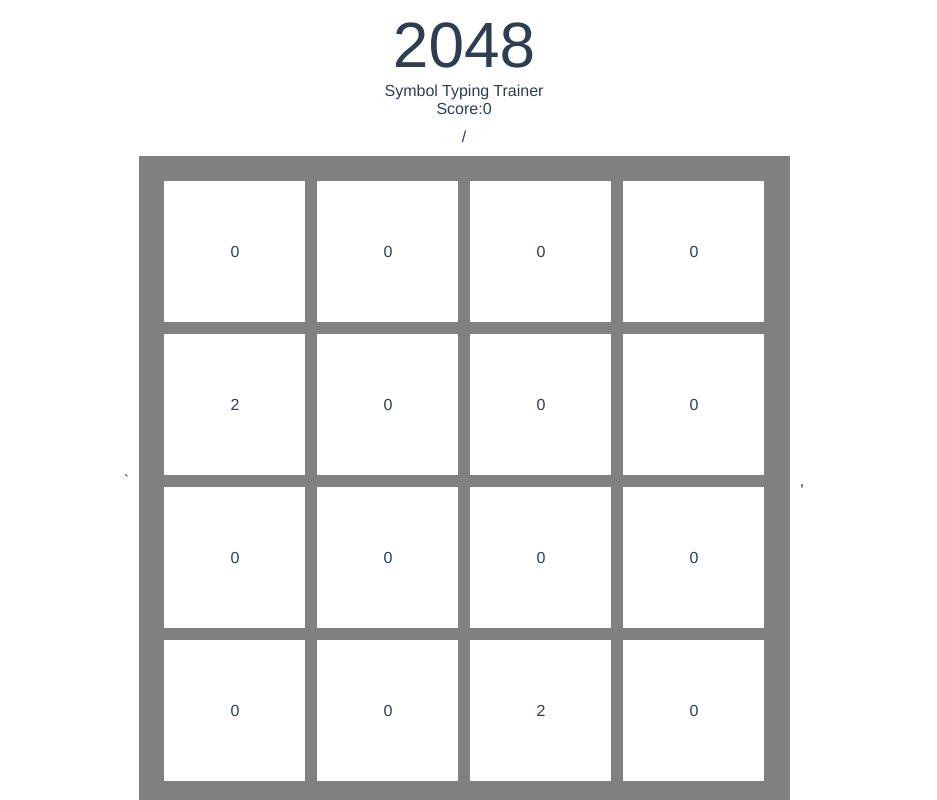
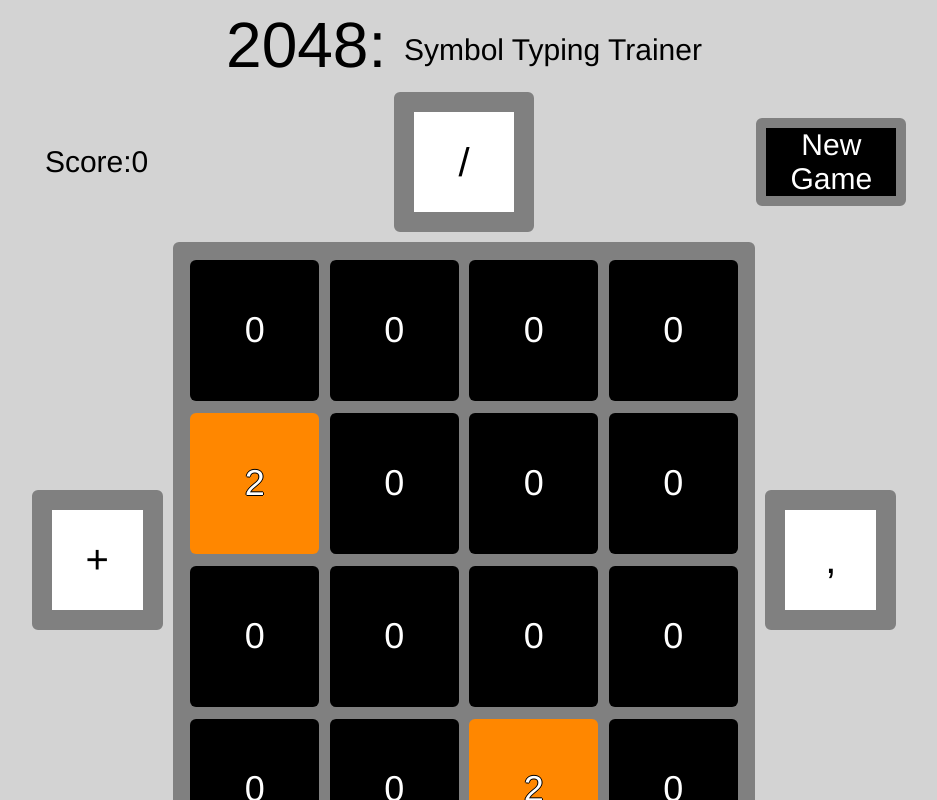
Before and after one commit to LaikaFusion/2048typetrainer, a Vue app: page / in a window 1280 px wide. Shown: the top 800 px of the page, without its empty margins (176-1113 px from the left). Built offline with nearby package versions, Linux system fonts and the light colour scheme.

Commit message:
everything up until modals

```diff
--- a/package.json
+++ b/package.json
@@ -8,7 +8,8 @@
     "lint": "vue-cli-service lint"
   },
   "dependencies": {
-    "vue": "^2.5.17"
+    "vue": "^2.5.17",
+    "vue-js-modal": "^1.3.26"
   },
   "devDependencies": {
     "@vue/cli-plugin-babel": "^3.0.5",
--- a/src/App.vue
+++ b/src/App.vue
@@ -1,8 +1,7 @@
 <template>
   <div id="app">
     <Title/>
-    Score:{{score}}
-    <Gameboard :winVal=winVal :selectedKeys=selectedKeys :grid=grid :gridsize=gridsize />
+    <Gameboard @newgame="newGame" :score=score :winPow=winPow :pieceVal=pieceVal :selectedKeys=selectedKeys :grid=grid :gridsize=gridsize />
   </div>
 </template>
 
@@ -22,7 +21,7 @@ export default {
       grid: [],
       direction: "",
       score: 0,
-      winVal: 2048,
+      winPow: 11,
       pieceVal: 2,
       gameOver: false,
       validKeys: "|`~-_=+{[]};:',<>/\\".split(''),
@@ -51,6 +50,8 @@ export default {
       this.direction = "";
       this.score = 0;
       this.gameOver = false;
+      this.validKeys= "|`~-_=+{[]};:',<>/\\".split(''),
+      this.selectedKeys=[];
       this.selectKeys();
       this.generateRandomSpot();
       this.generateRandomSpot();
@@ -62,11 +63,11 @@ export default {
         .filter(Number);
       const randomItem =
         emptySpots[Math.floor(Math.random() * emptySpots.length)];
-      this.grid[randomItem] = Math.random() < 0.9 ? this.pieceVal : (this.pieceVal * 2);
+      this.grid[randomItem] = Math.random() < 0.9 ? 1 : 2;
       }
 
     },
-    movement: function() {
+    movement: function(key) {
       let newArray = []
       if(this.direction==="left"||this.direction==="right"){for (let i = 0; i < (this.gridsize); i++) {
 
@@ -103,6 +104,8 @@ export default {
       if(this.grid.toString() !== newArray.toString()){
         this.grid = newArray;
         this.generateRandomSpot();
+        this.selectKeys(key)
+
       }
 
       this.gameEndCheck()
@@ -111,10 +114,12 @@ export default {
       if(!this.containsZeros() && !this.containsMatchs()){
         this.gameOver = true;
         console.log("Lose");
+        return;
       }
-      if(this.grid.includes(2048)){
+      if(this.grid.includes(this.winPow)){
         this.gameOver = true;
         console.log("Win")
+        return;
       }
     },
     containsZeros: function(){
@@ -151,11 +156,11 @@ export default {
     }while(movesLeft)
     rowArr.forEach((e,i)=>{
       if(i!==0){
-        if(rowArr[i-1]===e){
-          rowArr[i - 1] += e;
+        if(rowArr[i-1]===e&&e!==0){
+          rowArr[i - 1] += 1;
           rowArr.splice(i,1)
           rowArr.push(0)
-          this.score +=e
+          this.score +=Math.pow(2,e)*(.5*this.pieceVal)
         }
       }
     })
@@ -168,35 +173,47 @@ export default {
   },
   mounted() {
     window.addEventListener("keydown", e => {
-      if(e.key===this.selectedKeys[0]){
+      // if(e.key===this.selectedKeys[0]){
+      //   this.direction = "up";
+      // }
+      // else if (e.key===this.selectedKeys[1]){
+      //   this.direction = "down";
+      // }
+      // else if (e.key ===this.selectedKeys[2]){
+      //   this.direction = "right";
+      // }
+      // else if (e.key === this.selectedKeys[3]){
+      //   this.direction = "left";
+      // }
+            if(e.key==="w"){
         this.direction = "up";
       }
-      else if (e.key===this.selectedKeys[1]){
+      else if (e.key==="s"){
         this.direction = "down";
       }
-      else if (e.key ===this.selectedKeys[2]){
+      else if (e.key ==="d"){
         this.direction = "right";
       }
-      else if (e.key === this.selectedKeys[3]){
+      else if (e.key === "a"){
         this.direction = "left";
       }
       else{
         return;
       }
-      console.log(this.selectedKeys);
-      this.movement()
-      this.selectKeys(e.key)
+      this.movement(e.key)
     });
   },
 };
 </script>
 
 <style>
+html{
+  background-color:lightgray;
+}
 #app {
   font-family: "Avenir", Helvetica, Arial, sans-serif;
   -webkit-font-smoothing: antialiased;
   -moz-osx-font-smoothing: grayscale;
   text-align: center;
-  color: #2c3e50;
 }
 </style>
--- a/src/components/Gameboard.vue
+++ b/src/components/Gameboard.vue
@@ -1,19 +1,23 @@
 <template>
 <div class="gameArea">
-  <div class="topRow">
+  <div class="row">
+    <div class="score">Score:{{score}}</div>
     <div class="keyStyle">{{selectedKeys[0]}}</div>
+    <div v-on:click="$emit('newgame')" class="newGameButton">New Game</div>
   </div>
-  <div class= "middleRow">
-    <div class="keyStyle">{{selectedKeys[1]}}</div>
+  <div class= "row">
+    <div class="keyStyle">{{selectedKeys[3]}}</div>
     <div :style="style" class="gameboard">
       <div v-for="(cell,index) in grid" :key=index>
-        <Tile  v-bind:number=cell />
+        <Tile :pieceVal=pieceVal :winPow=winPow v-bind:number=cell />
       </div>
     </div>
     <div class="keyStyle">{{selectedKeys[2]}}</div>
   </div>
-   <div class="bottomRow">
-    <div class="keyStyle">{{selectedKeys[3]}}</div>
+   <div class="row">
+     <div class="hiddenDiv"> </div>
+    <div class="keyStyle">{{selectedKeys[1]}}</div>
+    <div class="hiddenDiv"> </div>
   </div>
 </div>
 
@@ -33,7 +37,9 @@ export default {
     gridsize: Number,
     grid: Array,
     selectedKeys: Array,
-    winVal:Number
+    winPow:Number,
+    pieceVal:Number,
+    score:Number
   },
   computed: {
     style() {
@@ -55,13 +61,43 @@ export default {
   width: 600px;
   grid-gap: 2%;
   padding: 2%;
+  border-radius: 6px;
 }
-.middleRow{
+.row{
+  display: flex;
+  justify-content: space-between;
+  align-items: center;
+  width: 70%;
+  margin: auto;
+
+}
+.keyStyle{
+  margin: 10px;
+  font-size: 40px;
+  background-color: white;
+  width: 100px;
+  height: 100px;
   display: flex;
   justify-content: center;
   align-items: center;
+  border: 20px grey solid;
+  border-radius: 6px;
 }
-.keyStyle{
-  margin: 10px;
+.score{
+  width: 150px;
+  font-size: 30px;
+}
+.newGameButton{
+  font-size:30px;
+  background-color: black;
+  width: 150px;
+  border: 10px grey solid;
+  border-radius: 6px;
+  color:white;
+  box-sizing: border-box;
+  cursor: pointer;
+}
+.hiddenDiv{
+  width:150px
 }
 </style>
--- a/src/components/Tile.vue
+++ b/src/components/Tile.vue
@@ -1,6 +1,9 @@
 <template>
-<div class="tile">
-  {{number}}
+<div :style="style" v-if="number > 0" class="tile">
+  {{Math.pow(2,number)*(.5*pieceVal)}}
+</div>
+<div  v-else class="tile">
+  0
 </div>
 
 </template>
@@ -10,18 +13,31 @@ export default {
   name: "Tile",
   props: {
     number: Number,
+    winPow: Number,
+    pieceVal:Number
   },
+   computed: {
+    style() {
+      return {
+        backgroundColor:`hsl(${(this.number/this. winPow) *350},100%,50%)`
+      };
+    }
+  }
 };
 </script>
 
 <!-- Add "scoped" attribute to limit CSS to this component only -->
 <style scoped>
   .tile{
-    background-color:white;
+    background-color: black;
     height: 100%;
     width: 100%;
     display: flex;
     justify-content: center;
     align-items: center;
+    color:white;
+    font-size: 36px;
+    text-shadow: 1px 0 0 #000, 0 -1px 0 #000, 0 1px 0 #000, -1px 0 0 #000;
+    border-radius: 6px;
   }
 </style>
--- a/src/components/Title.vue
+++ b/src/components/Title.vue
@@ -1,11 +1,12 @@
 <template>
 <div class="title">
   <div class="titleTop">
-    2048
-  </div>
-  <div class="subTitle">
+    2048:
+
+  <span class="subTitle">
     Symbol Typing Trainer
-  </div>
+  </span>
+    </div>
 </div>
 </template>
 
@@ -19,5 +20,10 @@ export default {
 <style scoped>
 .titleTop{
   font-size:64px
+
+}
+.subTitle{
+  font-size: 30px;
+  vertical-align: middle;
 }
 </style>
```
Also changed, not shown: 1 other file (tests, documents, lock files or other folders).
